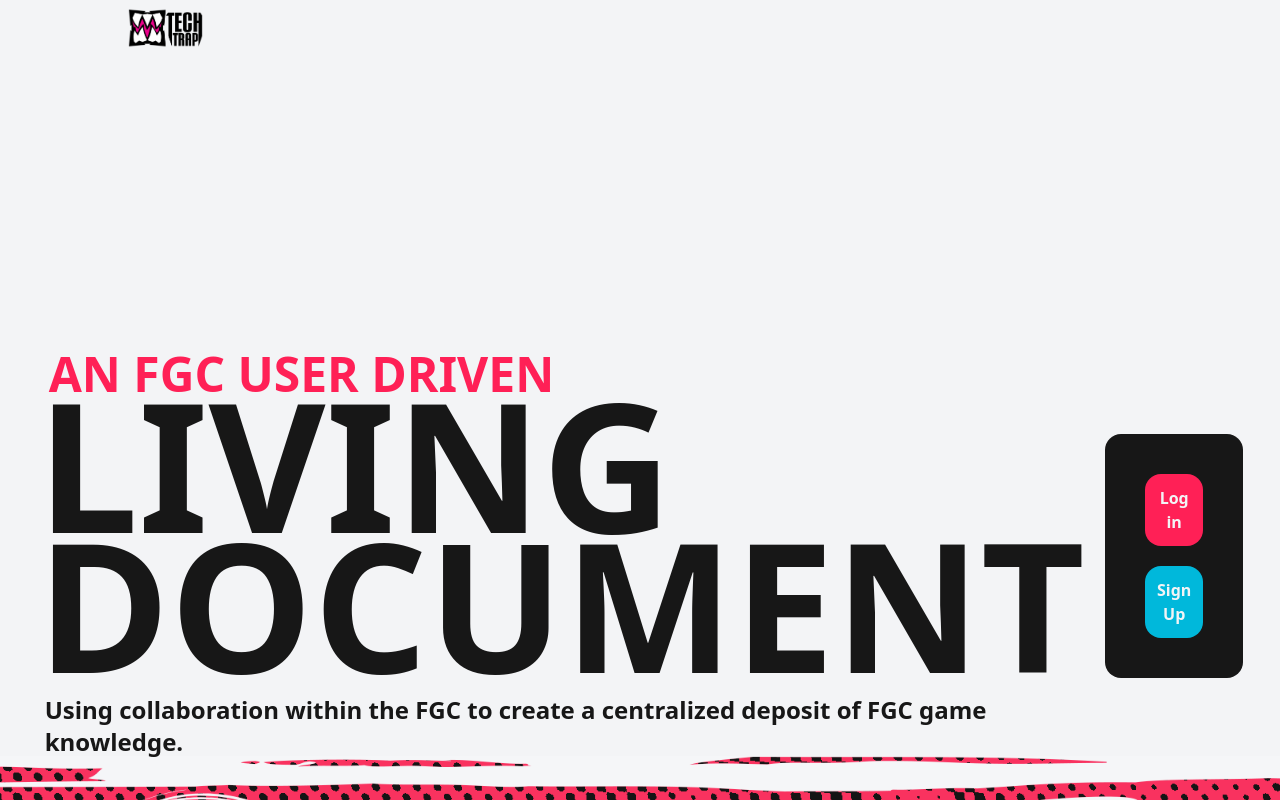
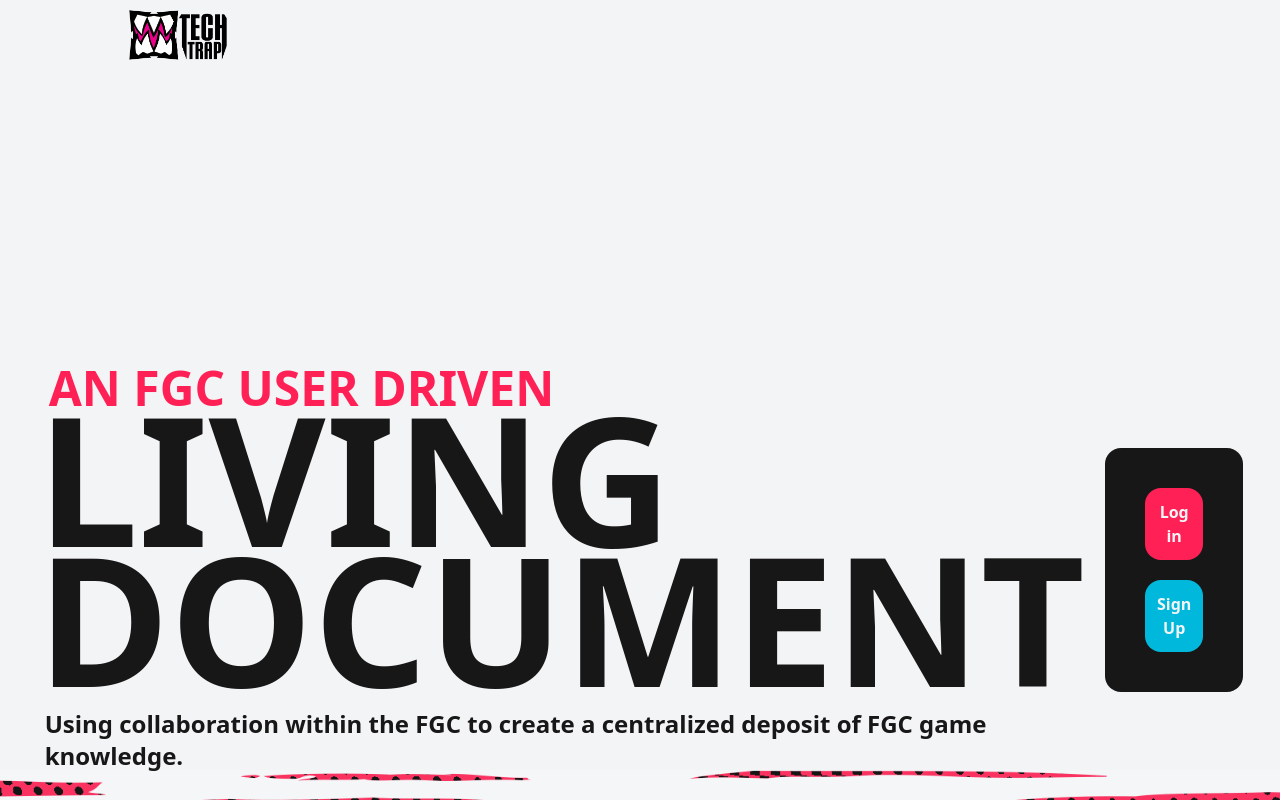
Before and after one commit to NoggyPLZ/fgc-notes, a Next.js app: page / in a window 1280 px wide. Shown: the top 800 px of the page. Built offline with nearby package versions, Linux system fonts and the light colour scheme; no server answers.

Commit message:
increased size of logo for visibility

```diff
--- a/src/components/header.tsx
+++ b/src/components/header.tsx
@@ -8,8 +8,8 @@ export default function Header() {
         <Image
           src="/tech-trap-logos/techtrap-horz-full-logo.webp"
           alt="TechTrap logo"
-          width={75}
-          height={75}
+          width={100}
+          height={100}
         />
       </div>
     </header>
```
